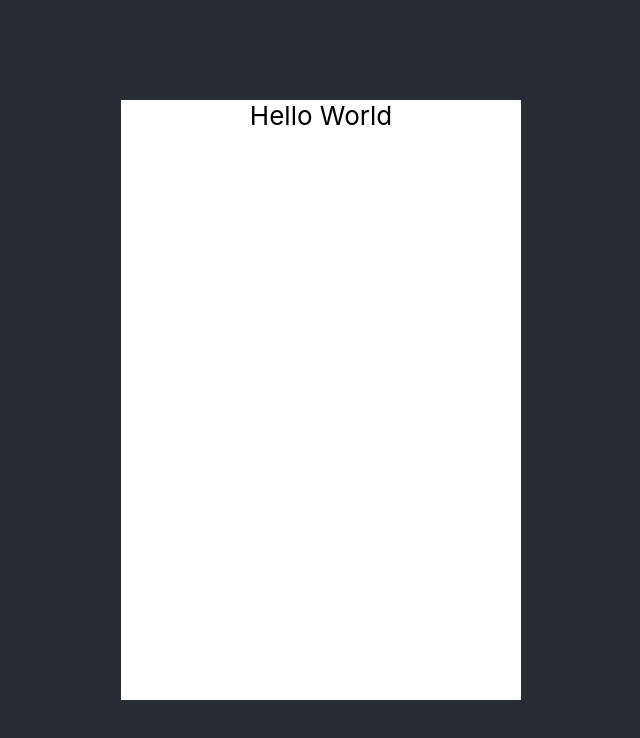
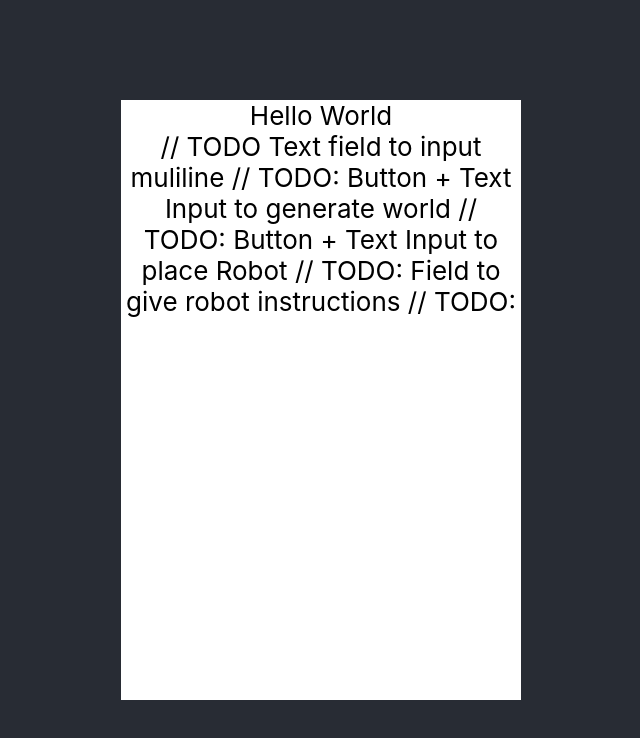
Before and after one commit to JeremyOsz/martian-robot, a React (Create React App) app: page / in a window 1280 px wide. Shown: the top 738 px of the page, without its empty margins (319-959 px from the left). Built offline with nearby package versions, Linux system fonts and the light colour scheme.

Commit message:
Writing todos

```diff
--- a/src/components/RobotController/RobotController.jsx
+++ b/src/components/RobotController/RobotController.jsx
@@ -7,6 +7,14 @@ const RobotController = () => {
         <Container data-testid='robot-controller'>
             Hello World
             <World limitX={4} limitY={3} />
+
+            // TODO Text field to input muliline
+
+            // TODO: Button + Text Input to generate world
+            // TODO: Button + Text Input to place Robot
+            // TODO: Field to give robot instructions
+
+            // TODO:
         </Container>
     )
 }
```
Also changed, not shown: src/helpers/parseInput/parseInput.js (+10 -0 lines).
